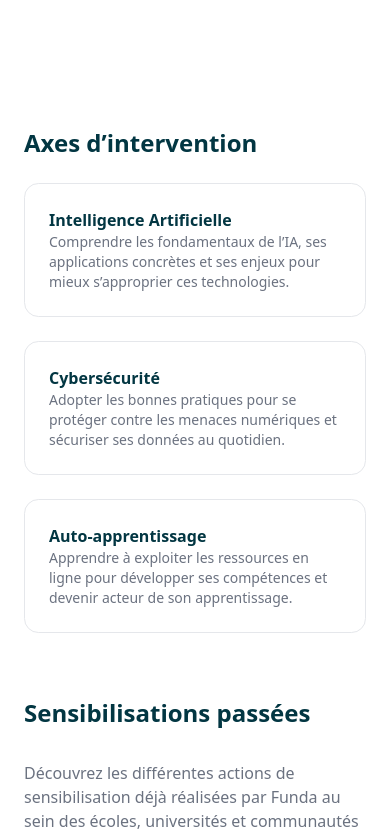
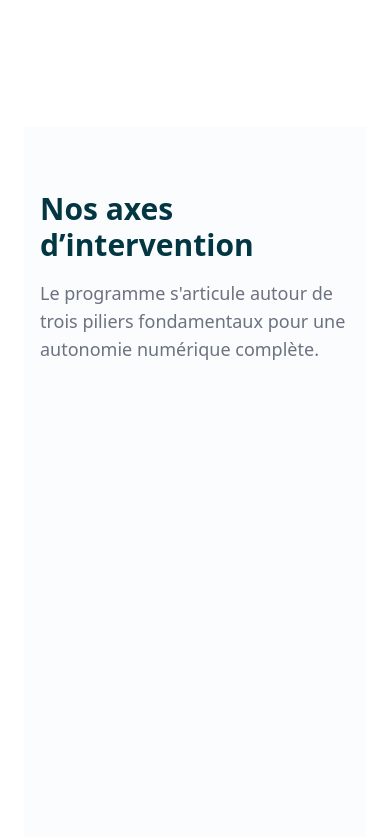
Before and after one commit to Funda-online/funda-online, a Next.js app: page /sensibilise in a window 390 px wide. Shown: the part 2080-2917 px from the top of the page. Built offline with nearby package versions, Linux system fonts and the light colour scheme.

Commit message:
sensibilise page axe

```diff
--- a/app/(root)/sensibilise/page.tsx
+++ b/app/(root)/sensibilise/page.tsx
@@ -1,5 +1,5 @@
 import { Articles } from "@/components/sensibilise/Articles";
-import { Axes } from "@/components/sensibilise/Axes";
+import Axes  from "@/components/sensibilise/Axes";
 import Hero  from "@/components/sensibilise/Hero";
 import Presentation  from "@/components/sensibilise/Presentation";
 
--- a/components/sensibilise/Axes.tsx
+++ b/components/sensibilise/Axes.tsx
@@ -1,34 +1,101 @@
-export function Axes() {
+"use client";
+
+import { useRef, useEffect } from "react";
+import gsap from "gsap";
+import { ScrollTrigger } from "gsap/ScrollTrigger";
+import { BrainCircuit, ShieldCheck, Rocket, ArrowRight } from "lucide-react";
+
+gsap.registerPlugin(ScrollTrigger);
+
+export default function Axes() {
+  const sectionRef = useRef<HTMLElement>(null);
+  const cardsRef = useRef<HTMLDivElement>(null);
+
   const axes = [
     {
       title: "Intelligence Artificielle",
-    desc: "Comprendre les fondamentaux de l’IA, ses applications concrètes et ses enjeux pour mieux s’approprier ces technologies."
+      desc: "Démystifier l'IA : comprendre ses fondamentaux, ses applications concrètes et les enjeux éthiques pour ne plus subir mais choisir sa technologie.",
+      icon: <BrainCircuit className="w-10 h-10" />,
+      color: "bg-blue-500/10 text-blue-600",
     },
     {
       title: "Cybersécurité",
-    desc: "Adopter les bonnes pratiques pour se protéger contre les menaces numériques et sécuriser ses données au quotidien."
+      desc: "Protection des données, gestion des mots de passe et réflexes face aux cybermenaces (désinformation, phishing) pour naviguer en toute sérénité.",
+      icon: <ShieldCheck className="w-10 h-10" />,
+      color: "bg-emerald-500/10 text-emerald-600",
     },
     {
       title: "Auto-apprentissage",
-    desc: "Apprendre à exploiter les ressources en ligne pour développer ses compétences et devenir acteur de son apprentissage."
-  }
+      desc: "Devenir acteur de son futur : exploiter les cours en ligne, obtenir des certifications et maîtriser l'ingénierie de prompt pour optimiser son temps.",
+      icon: <Rocket className="w-10 h-10" />,
+      color: "bg-amber-500/10 text-amber-600",
+    },
   ];
 
+  useEffect(() => {
+    const ctx = gsap.context(() => {
+      gsap.from(".axis-card", {
+        y: 40,
+        opacity: 0,
+        duration: 0.8,
+        stagger: 0.2,
+        ease: "power3.out",
+        scrollTrigger: {
+          trigger: cardsRef.current,
+          start: "top 85%",
+        },
+      });
+    }, sectionRef);
+
+    return () => ctx.revert();
+  }, []);
+
   return (
-    <section className="space-y-6">
-      <h2 className="text-2xl font-semibold">
-        Axes d’intervention
+    <section ref={sectionRef} className="py-16 md:py-24 bg-slate-50/50">
+      <div className="container mx-auto px-4 md:px-16 lg:px-20">
+
+        {/* Header de section */}
+        <div className="max-w-2xl mb-12 md:mb-16">
+          <h2 className="text-3xl md:text-4xl font-bold text-foreground mb-4">
+            Nos axes d’intervention
           </h2>
+          <p className="text-lg text-muted-foreground">
+            Le programme s'articule autour de trois piliers fondamentaux pour une autonomie numérique complète.
+          </p>
+        </div>
 
-      <div className="grid md:grid-cols-3 gap-6">
+        {/* Grille de cartes */}
+        <div ref={cardsRef} className="grid md:grid-cols-3 gap-8">
           {axes.map((item, i) => (
-          <div key={i} className="p-6 border rounded-xl">
-            <h3 className="font-bold">{item.title}</h3>
-            <p className="text-sm text-muted-foreground">
+            <div
+              key={i}
+              className="axis-card group relative p-8 bg-white border border-slate-200 rounded-3xl shadow-sm hover:shadow-xl hover:-translate-y-2 transition-all duration-300"
+            >
+              {/* Cercle Icone */}
+              <div className={`w-16 h-16 rounded-2xl ${item.color} flex items-center justify-center mb-6 group-hover:scale-110 transition-transform duration-500`}>
+                {item.icon}
+              </div>
+
+              <h3 className="text-xl font-bold mb-4 text-foreground group-hover:text-primary transition-colors">
+                {item.title}
+              </h3>
+
+              <p className="text-muted-foreground leading-relaxed mb-6">
                 {item.desc}
               </p>
+
+              {/* Petit indicateur de lien (optionnel visuellement) */}
+              <div className="flex items-center text-sm font-semibold text-primary opacity-0 group-hover:opacity-100 transition-opacity">
+                En savoir plus <ArrowRight className="ml-2 w-4 h-4" />
+              </div>
+
+              {/* Décoration subtile en arrière-plan */}
+              <div className="absolute top-0 right-0 p-4 opacity-[0.03] group-hover:opacity-[0.08] transition-opacity">
+                {item.icon}
+              </div>
             </div>
           ))}
+        </div>
       </div>
     </section>
   );
```
Lines whose indentation alone changed are shown as unchanged.
